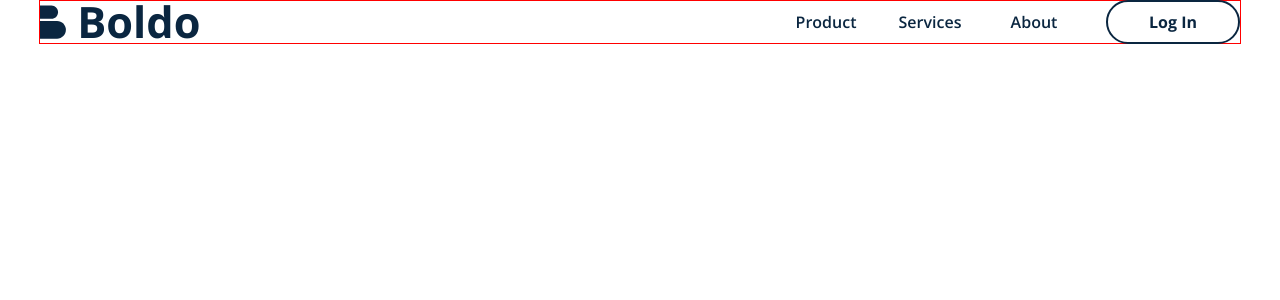
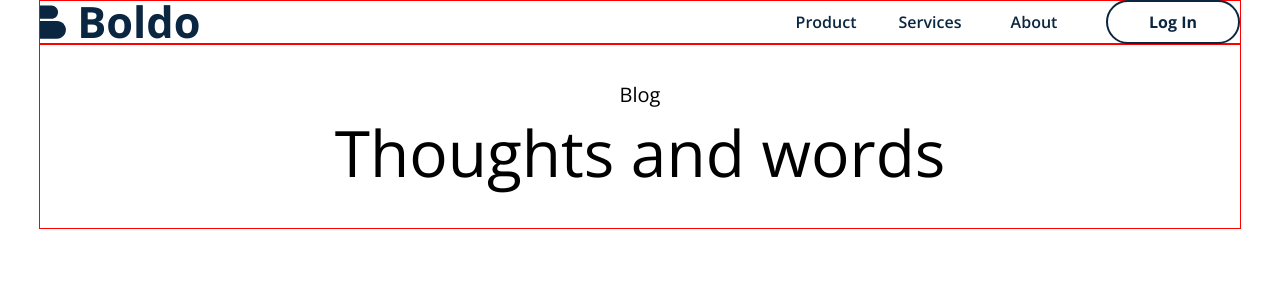
Before and after one commit to franticus/scand-example-react-scss, a React (Create React App) app: page / in a window 1280 px wide. Shown: the top 300 px of the page. Built offline with nearby package versions, Linux system fonts and the light colour scheme.

Commit message:
scand: add header

```diff
--- a/src/App.js
+++ b/src/App.js
@@ -1,10 +1,11 @@
 import './App.scss';
-import { Navbar } from './components';
+import { Header, Navbar } from './components';
 
 const App = () => {
   return (
     <div className="App">
       <Navbar />
+      <Header />
     </div>
   );
 }
--- /dev/null
+++ b/src/components/header/Header.jsx
@@ -0,0 +1,13 @@
+import React from 'react';
+import s from './Header.module.scss';
+
+export const Header = (props) => {
+  const { smallTitle = 'Blog', bigTitle = 'Thoughts and words' } = props;
+
+  return (
+    <div className={s.header}>
+      <div className={s.header__secondary}>{smallTitle}</div>
+      <div className={s.header__primary}>{bigTitle}</div>
+    </div>
+  )
+}
--- /dev/null
+++ b/src/components/header/Header.module.scss
@@ -0,0 +1,24 @@
+.header {
+  display: flex;
+  align-items: center;
+  justify-content: center;
+  margin: 0 auto;
+  flex-direction: column;
+  max-width: 1200px;
+  border: 1px solid red;
+  height: 183px;
+
+  &__secondary {
+    font-weight: 400;
+    font-size: 20px;
+    line-height: 32px;
+    color: var(-black);
+  }
+
+  &__primary {
+    font-weight: 400;
+    font-size: 64px;
+    line-height: 84px;
+    color: var(-black);
+  }
+}
--- a/src/components/index.js
+++ b/src/components/index.js
@@ -1 +1,2 @@
 export * from './navbar/Navbar';
+export * from './header/Header';
```
